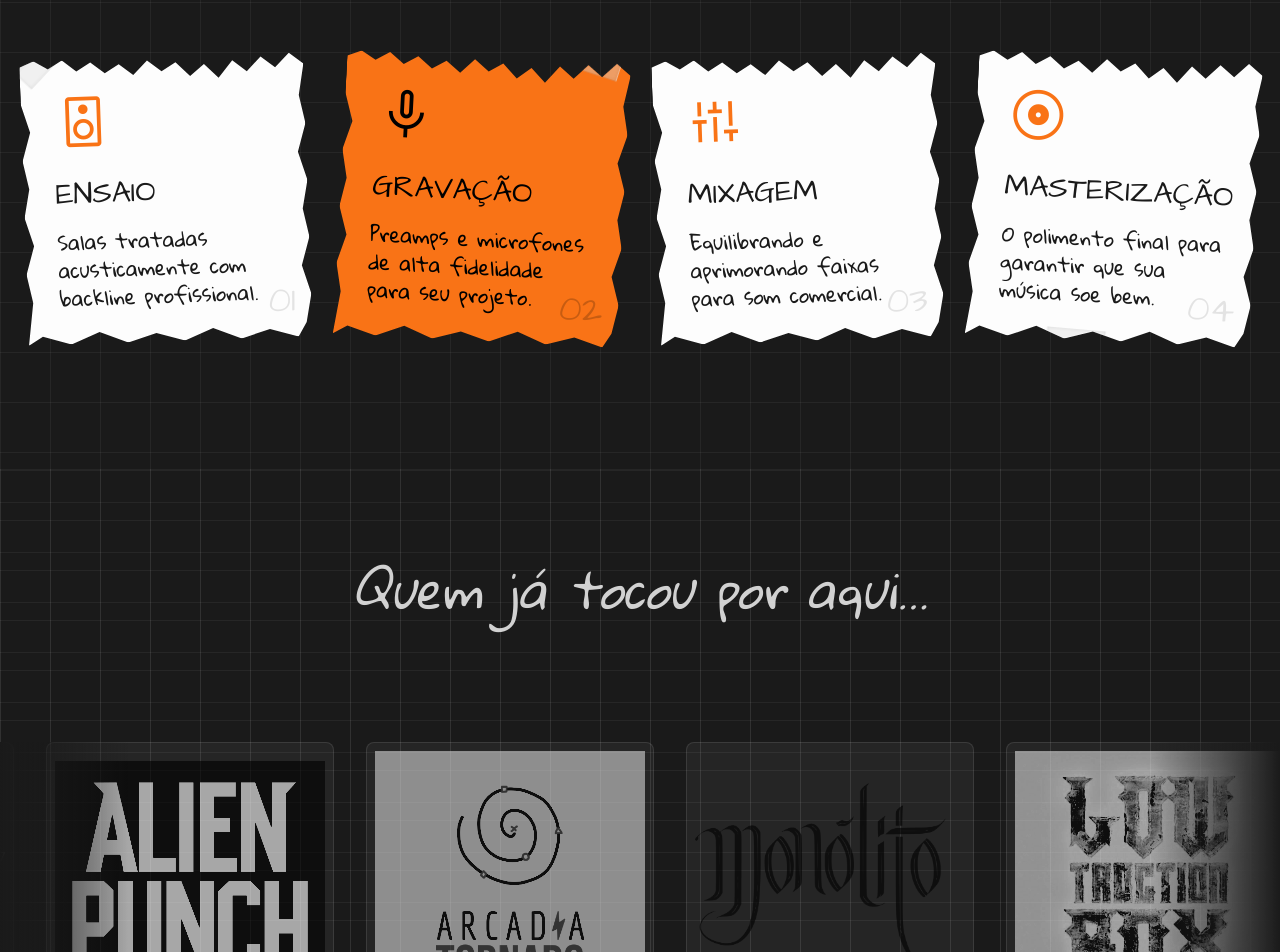
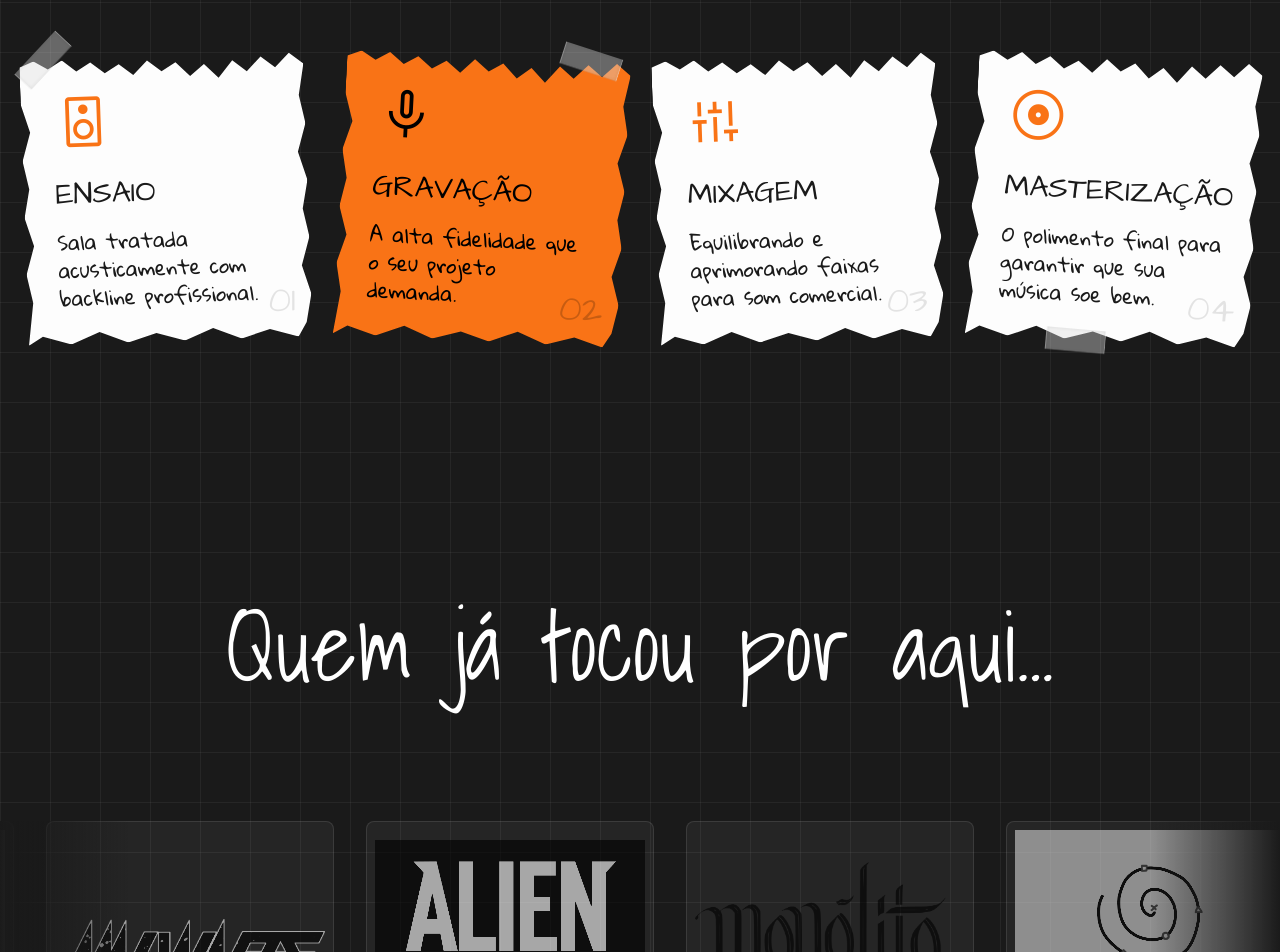
Before and after one commit to GiovanneMobile/lab73-site, a React (Vite) app: page / in a window 1280 px wide. Shown: the part 1848-2800 px from the top of the page. Built offline with nearby package versions, Linux system fonts and the light colour scheme.

Commit message:
Ajustes menores

```diff
--- a/src/App.tsx
+++ b/src/App.tsx
@@ -6,10 +6,15 @@ import { calendarConfig } from './config/calendar';
 import { headerPhrases } from './config/phrases';
 import { visitedBands } from './config/bands';
 import { feedbacks } from './config/feedbacks';
+import { servicesConfig } from './config/services';
 
 const App: React.FC = () => {
   const randomPhrase = React.useMemo(() => {
     return headerPhrases[Math.floor(Math.random() * headerPhrases.length)];
+  }, []);
+
+  const shuffledBands = React.useMemo(() => {
+    return [...visitedBands].sort(() => Math.random() - 0.5);
   }, []);
 
   const [formData, setFormData] = useState({
@@ -67,7 +72,8 @@ const App: React.FC = () => {
             <nav className={`${isMenuOpen ? 'flex' : 'hidden'} lg:flex flex-col lg:flex-row gap-2 lg:gap-4 items-end lg:items-center bg-black/90 lg:bg-transparent p-6 lg:p-0 border-2 border-white/20 lg:border-0 rounded-2xl backdrop-blur-md lg:backdrop-blur-none`}>
               <a onClick={() => setIsMenuOpen(false)} className="font-script text-white hover:text-studioOrange text-2xl px-3 py-1 rotate-[-3deg]" href="#about">Quem Somos</a>
               <a onClick={() => setIsMenuOpen(false)} className="font-script text-white hover:text-studioOrange text-2xl px-3 py-1 rotate-[2deg]" href="#services">O Que Rola</a>
-              <a onClick={() => setIsMenuOpen(false)} className="font-script text-white hover:text-studioOrange text-2xl px-3 py-1 rotate-[-1deg]" href="#gallery">Fotos</a>
+              <a onClick={() => setIsMenuOpen(false)} className="font-script text-white hover:text-studioOrange text-2xl px-3 py-1 rotate-[1deg]" href="#gallery">Fotos</a>
+              <a onClick={() => setIsMenuOpen(false)} className="font-script text-white hover:text-studioOrange text-2xl px-3 py-1 rotate-[-1deg]" href="#pricing">Preço$</a>
               <a onClick={() => setIsMenuOpen(false)} className="font-script text-white hover:text-studioOrange text-2xl px-3 py-1 rotate-[3deg]" href="#calendar">Agenda</a>
               <a onClick={() => setIsMenuOpen(false)} className="bg-studioOrange text-black font-marker px-6 py-2 rotate-[-1deg] hover:scale-110 transition-transform shadow-lg border-2 border-black mt-4 lg:mt-0" href="#contact">RESERVA!</a>
             </nav>
@@ -109,7 +115,7 @@ const App: React.FC = () => {
           </div>
         </section>
 
-        <section className="py-32 px-6" id="about">
+        <section className="py-24 md:py-32 px-6" id="about">
           <div className="max-w-6xl mx-auto grid md:grid-cols-2 gap-10 items-center">
             <div className="relative">
               <div className="font-script text-5xl md:text-7xl text-studioOrange mb-8 rotate-[-2deg]">O que é o Lab 73?</div>
@@ -138,26 +144,23 @@ const App: React.FC = () => {
           </div>
         </section>
 
-        <section className="py-32 px-6" id="services">
+        <section className="py-24 md:py-32 px-6" id="services">
           <div className="max-w-7xl mx-auto">
             <div className="text-center mb-16 md:mb-24">
               <h2 className="font-script text-6xl md:text-8xl inline-block border-b-8 border-studioOrange pb-4 rotate-1 text-center">O QUE ROLA</h2>
             </div>
             <div className="grid grid-cols-1 sm:grid-cols-2 lg:grid-cols-4 gap-8">
-              {[
-                { icon: 'speaker', title: 'ENSAIO', desc: 'Salas tratadas acusticamente com backline profissional.', num: '01' },
-                { icon: 'mic', title: 'GRAVAÇÃO', desc: 'Preamps e microfones de alta fidelidade para seu projeto.', num: '02', dark: true },
-                { icon: 'instant_mix', title: 'MIXAGEM', desc: 'Equilibrando e aprimorando faixas para som comercial.', num: '03' },
-                { icon: 'album', title: 'MASTERIZAÇÃO', desc: 'O polimento final para garantir que sua música soe bem.', num: '04' }
-              ].map((s, i) => (
-                <div key={i} className={`${s.dark ? 'bg-studioOrange text-black shadow-2xl' : 'torn-paper'} torn-edge-aggressive p-8 rotate-[${i % 2 === 0 ? '-2deg' : '3deg'}] hover:rotate-0 transition-transform relative`}>
-                  {i === 0 && <div className="tape-piece -top-4 -left-4 rotate-[-45deg] scale-75"></div>}
-                  {i === 1 && <div className="tape-piece -top-4 right-0 rotate-[15deg] scale-75"></div>}
-                  {i === 3 && <div className="tape-piece -bottom-4 left-1/4 rotate-2 scale-75"></div>}
+              {servicesConfig.map((s, i) => (
+                <div key={i} className={`relative transition-transform rotate-[${i % 2 === 0 ? '-2deg' : '3deg'}] hover:rotate-0 group`}>
+                  {i === 0 && <div className="tape-piece -top-4 -left-4 rotate-[-45deg] scale-75 z-20"></div>}
+                  {i === 1 && <div className="tape-piece -top-4 right-0 rotate-[15deg] scale-75 z-20"></div>}
+                  {i === 3 && <div className="tape-piece -bottom-4 left-1/4 rotate-2 scale-75 z-20"></div>}
+                  <div className={`${s.dark ? 'bg-studioOrange text-black shadow-2xl' : 'torn-paper'} torn-edge-aggressive p-8 relative z-10 h-full`}>
                     <span className={`material-symbols-outlined !text-6xl ${s.dark ? '' : 'text-studioOrange'} mb-6`}>{s.icon}</span>
                     <h3 className="font-marker text-3xl mb-4">{s.title}</h3>
                     <p className="font-hand text-xl">{s.desc}</p>
                     <div className={`absolute bottom-4 right-4 font-marker text-4xl ${s.dark ? 'text-black/20' : 'text-black/10'}`}>{s.num}</div>
+                  </div>
                 </div>
               ))}
             </div>
@@ -165,17 +168,18 @@ const App: React.FC = () => {
         </section>
 
         {/* Visited Bands Section */}
-        <section className="py-24 chalkboard-bg overflow-hidden border-y border-white/5 relative">
+        <section className="py-16 md:py-32 overflow-hidden ">
           <div className="max-w-7xl mx-auto px-6 mb-16 md:mb-32 relative z-10">
-            <h2 className="font-hand text-4xl md:text-5xl text-center text-white/80 italic">
+            <h2 className="font-script text-4xl md:text-8xl text-center">
               Quem já tocou por aqui...
             </h2>
           </div>
 
           <div className="relative flex items-center">
             <div className="scroll-infinite flex gap-2 md:gap-8">
-              {[...visitedBands, ...visitedBands].map((band, i) => (
-                <div key={i} className="flex flex-col items-center group transition-all duration-300 min-w-[200px] md:min-w-[200px] gap-3 md:gap-0">
+              {[...shuffledBands, ...shuffledBands].map((band, i) => {
+                const content = (
+                  <div className={`flex flex-col items-center group transition-all duration-300 min-w-[200px] md:min-w-[200px] gap-3 md:gap-0 ${band.url ? 'cursor-pointer' : ''}`}>
                     <div className="relative flex items-center justify-center">
                       {band.image ? (
                         <div className="w-48 h-48 md:w-72 md:h-72 flex items-center justify-center relative bg-white/5 rounded-lg overflow-hidden border border-white/10">
@@ -199,7 +203,18 @@ const App: React.FC = () => {
                       {band.name}
                     </span>
                   </div>
-              ))}
+                );
+
+                return band.url ? (
+                  <a key={i} href={band.url} target="_blank" rel="noopener noreferrer" className="block no-underline pointer-events-auto">
+                    {content}
+                  </a>
+                ) : (
+                  <div key={i} className="block pointer-events-auto">
+                    {content}
+                  </div>
+                );
+              })}
             </div>
 
             {/* Gradient Overlays for smooth edges */}
@@ -208,35 +223,8 @@ const App: React.FC = () => {
           </div>
         </section>
 
-        {/* Feedbacks Section */}
-        <section className="py-24 chalkboard-bg overflow-hidden relative border-b border-white/5">
-          <div className="max-w-7xl mx-auto">
-            <h2 className="font-script text-6xl md:text-8xl text-center mb-16 rotate-[-1deg] px-6">
-              O que dizem os feras
-            </h2>
-
-            <div className="flex md:flex-wrap overflow-x-auto md:overflow-visible snap-x snap-mandatory md:snap-none md:justify-center gap-8 pt-8 pb-12 md:py-0 hide-scrollbar px-[7.5vw] md:px-6">
-              {feedbacks.map((f, i) => (
-                <div key={i} className={`flex-shrink-0 w-[85vw] md:w-[calc(50%-1rem)] snap-center sticky-note p-8 md:p-10 ${f.rotation} hover:rotate-0 transition-transform duration-300 flex flex-col justify-between min-h-[350px] md:min-h-[300px]`}>
-                  <div>
-                    <span className="material-symbols-outlined !text-4xl md:!text-5xl text-black/20 mb-4 block">format_quote</span>
-                    <p className="font-hand text-lg md:text-2xl leading-relaxed text-black">
-                      "{f.text}"
-                    </p>
-                  </div>
-                  <div className="mt-8 text-right">
-                    <span className="font-marker text-lg text-black/60 border-t border-black/10 pt-2 inline-block">
-                      - {f.author}
-                    </span>
-                  </div>
-                </div>
-              ))}
-            </div>
-          </div>
-        </section>
-
         {/* Gallery Section */}
-        <section className="py-32 px-6 overflow-hidden" id="gallery">
+        <section className="py-24 md:py-32 px-6 overflow-hidden" id="gallery">
           <div className="max-w-7xl mx-auto">
             <div className="flex flex-col md:flex-row justify-between items-end mb-12 md:mb-16 gap-4">
               <h2 className="font-script text-5xl md:text-7xl rotate-[-2deg]">Gig Poster & Flyer Collection</h2>
@@ -268,7 +256,7 @@ const App: React.FC = () => {
         </section>
 
         {/* Pricing Section */}
-        <section className="py-32 px-6" id="pricing">
+        <section className="py-24 md:py-32 px-6" id="pricing">
           <div className="max-w-4xl mx-auto torn-paper notebook-paper p-8 md:p-20 shadow-[10px_10px_0px_#f97316] md:shadow-[20px_20px_0px_#f97316] rotate-1 relative">
             <div className="tape-piece -top-6 left-10 rotate-[-20deg] opacity-60"></div>
             <div className="tape-piece -top-6 right-10 rotate-[20deg] opacity-60"></div>
@@ -291,7 +279,7 @@ const App: React.FC = () => {
         </section>
 
         {/* Calendar Section */}
-        <section className="py-32 px-6" id="calendar">
+        <section className="py-24 md:py-32 px-6" id="calendar">
           <div className="max-w-7xl mx-auto">
             <div className="whiteboard-grid p-8 shadow-2xl relative rotate-[-1deg]">
               <div className="absolute -top-10 left-1/2 -translate-x-1/2 bg-zinc-700 h-6 w-32 rounded-full border-4 border-zinc-600"></div>
@@ -354,23 +342,23 @@ const App: React.FC = () => {
             <div className="tape-piece -top-4 left-1/2 -translate-x-1/2 rotate-1 opacity-80 w-32 h-10"></div>
 
             <div className="text-center mb-10 md:mb-16">
-              <h2 className="font-hand text-4xl md:text-6xl text-studioOrange">
+              <h2 className="font-hand text-2xl md:text-6xl text-studioOrange">
                 <span className="font-marker mr-4 text-white/40">#</span>
                 se conecte com a gente
               </h2>
             </div>
 
-            <div className="flex flex-wrap justify-center gap-20 md:gap-40">
+            <div className="flex flex-wrap justify-center gap-10 md:gap-40">
               <a
                 href={import.meta.env.VITE_YOUTUBE_URL || "#"}
                 target="_blank"
                 rel="noopener noreferrer"
                 className="group flex flex-col items-center gap-4 transition-transform hover:scale-110"
               >
-                <div className="w-20 h-20 bg-white rounded-full flex items-center justify-center text-black shadow-lg">
-                  <span className="material-symbols-outlined !text-5xl font-bold">smart_display</span>
+                <div className="w-10 h-10 md:w-20 md:h-20 bg-white rounded-full flex items-center justify-center text-black shadow-lg">
+                  <span className="material-symbols-outlined !text-1xl md:!text-5xl font-bold">smart_display</span>
                 </div>
-                <span className="font-marker text-2xl tracking-widest text-white/70 group-hover:text-studioOrange">YOUTUBE</span>
+                <span className="font-marker text-l md:text-4xl tracking-widest text-white/70 group-hover:text-studioOrange">YOUTUBE</span>
               </a>
 
               <a
@@ -379,11 +367,38 @@ const App: React.FC = () => {
                 rel="noopener noreferrer"
                 className="group flex flex-col items-center gap-4 transition-transform hover:scale-110"
               >
-                <div className="w-20 h-20 bg-white rounded-full flex items-center justify-center text-black shadow-lg">
-                  <span className="material-symbols-outlined !text-5xl font-bold">nest_cam_wired_stand</span>
+                <div className="w-10 h-10 md:w-20 md:h-20 bg-white rounded-full flex items-center justify-center text-black shadow-lg">
+                  <span className="material-symbols-outlined !text-1xl md:!text-5xl font-bold">nest_cam_wired_stand</span>
                 </div>
-                <span className="font-marker text-2xl tracking-widest text-white/70 group-hover:text-studioOrange">INSTAGRAM</span>
+                <span className="font-marker text-l md:text-4xl tracking-widest text-white/70 group-hover:text-studioOrange">INSTAGRAM</span>
               </a>
+            </div>
+          </div>
+        </section>
+
+        {/* Feedbacks Section */}
+        <section className="py-16 md:py-32 overflow-hidden relative">
+          <div className="max-w-7xl mx-auto">
+            <h2 className="font-script text-4xl md:text-8xl text-center mb-16 rotate-[-1deg] px-6">
+              O que dizem os feras
+            </h2>
+
+            <div className="flex md:flex-wrap overflow-x-auto md:overflow-visible snap-x snap-mandatory md:snap-none md:justify-center gap-8 pt-8 pb-12 md:py-0 hide-scrollbar px-[7.5vw] md:px-6">
+              {feedbacks.map((f, i) => (
+                <div key={i} className={`flex-shrink-0 w-[85vw] md:w-[calc(50%-1rem)] snap-center sticky-note p-8 md:p-10 ${f.rotation} hover:rotate-0 transition-transform duration-300 flex flex-col justify-between min-h-[250px] md:min-h-[300px]`}>
+                  <div>
+                    <span className="material-symbols-outlined !text-4xl md:!text-5xl text-black/20 mb-4 block">format_quote</span>
+                    <p className="font-hand text-lg md:text-2xl leading-relaxed text-black">
+                      "{f.text}"
+                    </p>
+                  </div>
+                  <div className="mt-8 text-right">
+                    <span className="font-marker text-lg text-black/60 border-t border-black/10 pt-2 inline-block">
+                      - {f.author}
+                    </span>
+                  </div>
+                </div>
+              ))}
             </div>
           </div>
         </section>
@@ -460,7 +475,7 @@ const App: React.FC = () => {
                 </div>
                 <div className="md:col-span-2 mt-4">
                   <button
-                    className={`w-full font-marker text-4xl py-6 hover:scale-105 transition-transform flex items-center justify-center gap-4 shadow-xl border-2 border-black ${status === 'SUCCESS' ? 'bg-green-500' : status === 'ERROR' ? 'bg-red-500' : 'bg-studioOrange'
+                    className={`w-full font-marker text-2xl md:text-4xl py-4 md:py-6 hover:scale-105 transition-transform flex items-center justify-center gap-4 shadow-xl border-2 border-black ${status === 'SUCCESS' ? 'bg-green-500' : status === 'ERROR' ? 'bg-red-500' : 'bg-studioOrange'
                       } text-black`}
                     disabled={status === 'SENDING'}
                     type="submit"
@@ -480,7 +495,7 @@ const App: React.FC = () => {
         {/* Google Maps Section */}
         <section className="py-12 px-6">
           <div className="max-w-7xl mx-auto">
-            <div className="border-8 border-white/10 rounded-3xl overflow-hidden shadow-2xl grayscale contrast-125 brightness-75 hover:grayscale-0 transition-all duration-700">
+            <div className="border-8 border-white/10 rounded-3xl overflow-hidden shadow-2xl grayscale hover:grayscale-0 transition-all duration-700">
               <iframe
                 src="https://www.google.com/maps/embed?pb=!1m17!1m12!1m3!1d3861.944208226019!2d-39.03504108516086!3d-14.82810408975924!2m3!1f0!2f0!3f0!3m2!1i1024!2i768!4f13.1!3m2!1m1!2zMTTCsDQ5JzQxLjIiUyAzOcKwMDInMDAuNCJX!5e0!3m2!1sen!2sbr!4v1710188200000!5m2!1sen!2sbr"
                 width="100%"
--- a/src/config/bands.ts
+++ b/src/config/bands.ts
@@ -7,12 +7,13 @@ import lowTractionBox from '../assets/bands/lowtractionbox.jpg';
 export interface Band {
   name: string;
   image?: string;
+  url?: string;
 }
 
 export const visitedBands: Band[] = [
-  { name: 'Malware', image: malware },
-  { name: 'Alien Punch', image: solidBlack },
-  { name: 'Arcadia Tornado', image: squaredBlack },
-  { name: 'Monolito', image: monolito },
-  { name: 'Low Traction Box', image: lowTractionBox },
+  { name: 'Malware', image: malware, url: 'https://malwareband.com.br/' },
+  { name: 'Alien Punch', image: solidBlack, url: 'https://www.instagram.com/alienpunch.hc/' },
+  { name: 'Arcadia Tornado', image: squaredBlack, url: 'https://www.instagram.com/arcadiatornado/' },
+  { name: 'Monolito', image: monolito, url: 'https://www.instagram.com/banda.monolito/' },
+  { name: 'Low Traction Box', image: lowTractionBox, url: 'https://www.instagram.com/lowtractionbox/' },
 ];
--- /dev/null
+++ b/src/config/services.ts
@@ -0,0 +1,14 @@
+export interface Service {
+  icon: string;
+  title: string;
+  desc: string;
+  num: string;
+  dark?: boolean;
+}
+
+export const servicesConfig: Service[] = [
+  { icon: 'speaker', title: 'ENSAIO', desc: 'Sala tratada acusticamente com backline profissional.', num: '01' },
+  { icon: 'mic', title: 'GRAVAÇÃO', desc: 'A alta fidelidade que o seu projeto demanda.', num: '02', dark: true },
+  { icon: 'instant_mix', title: 'MIXAGEM', desc: 'Equilibrando e aprimorando faixas para som comercial.', num: '03' },
+  { icon: 'album', title: 'MASTERIZAÇÃO', desc: 'O polimento final para garantir que sua música soe bem.', num: '04' }
+];
```
Lines whose indentation alone changed are shown as unchanged.
